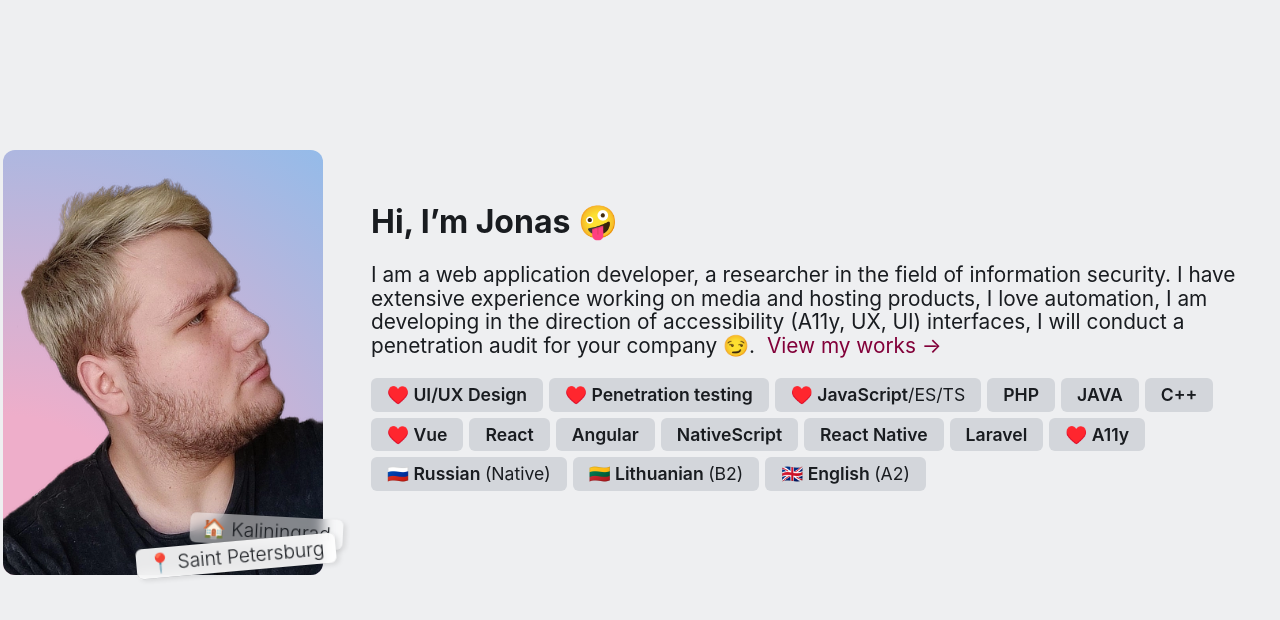
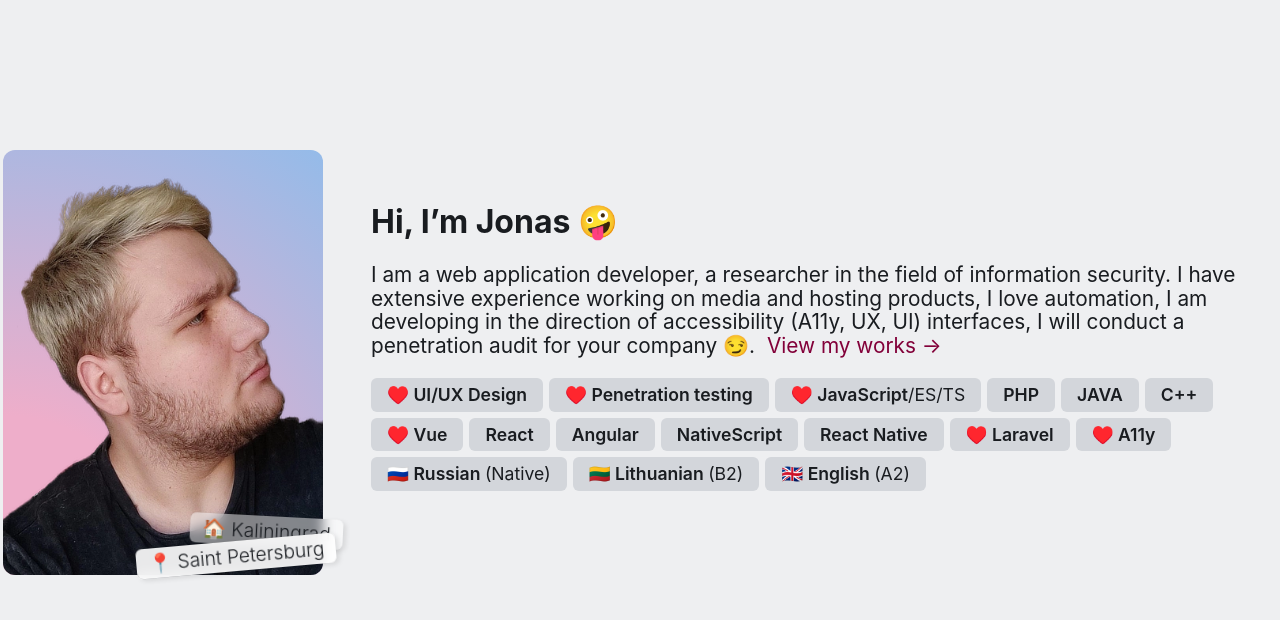
Before and after one commit to archived-dreams/portfolio, a Nuxt app: page /en in a window 1280 px wide. Shown: the top 620 px of the page. Built offline with nearby package versions, Linux system fonts and the light colour scheme.

Commit message:
feat: i love laravel again :)

```diff
--- a/pages/[lang]/index.vue
+++ b/pages/[lang]/index.vue
@@ -32,7 +32,7 @@
                 <UiTag>Angular</UiTag>
                 <UiTag>NativeScript</UiTag>
                 <UiTag>React Native</UiTag>
-                <UiTag>Laravel</UiTag>
+                <UiTag>♥️ Laravel</UiTag>
                 <UiTag>♥️ A11y</UiTag>
                 <UiTag>🇷🇺 {{ t('about.tags.russian') }} <small>({{ t('about.tags.native') }})</small></UiTag>
                 <UiTag>🇱🇹 {{ t('about.tags.lithuanian') }} <small>(B2)</small></UiTag>
--- a/pages/[lang]/resume.vue
+++ b/pages/[lang]/resume.vue
@@ -215,7 +215,7 @@
                         <span class="resume__tag">Angular</span>
                         <span class="resume__tag">NativeScript</span>
                         <span class="resume__tag">React Native</span>
-                        <span class="resume__tag">Laravel</span>
+                        <span class="resume__tag">♥️ Laravel</span>
                         <span class="resume__tag">♥️ A11y</span>
                     </div>
                 </section>
```
